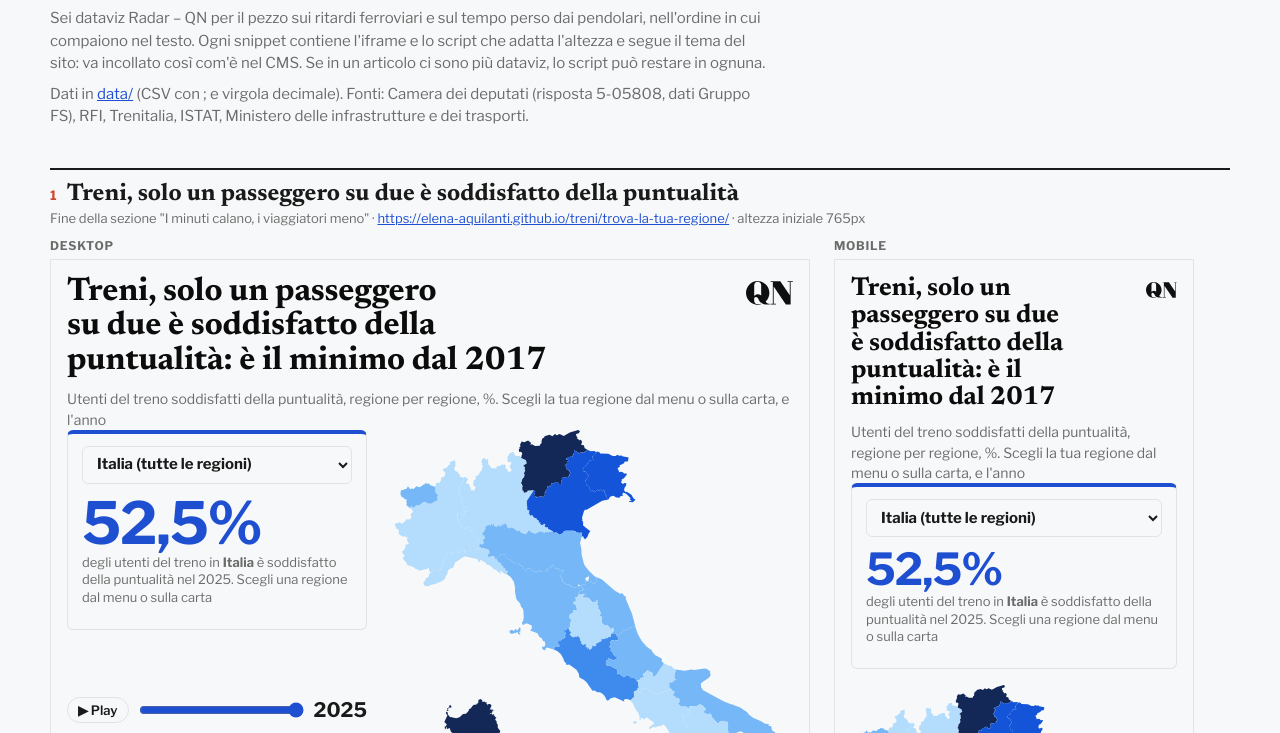
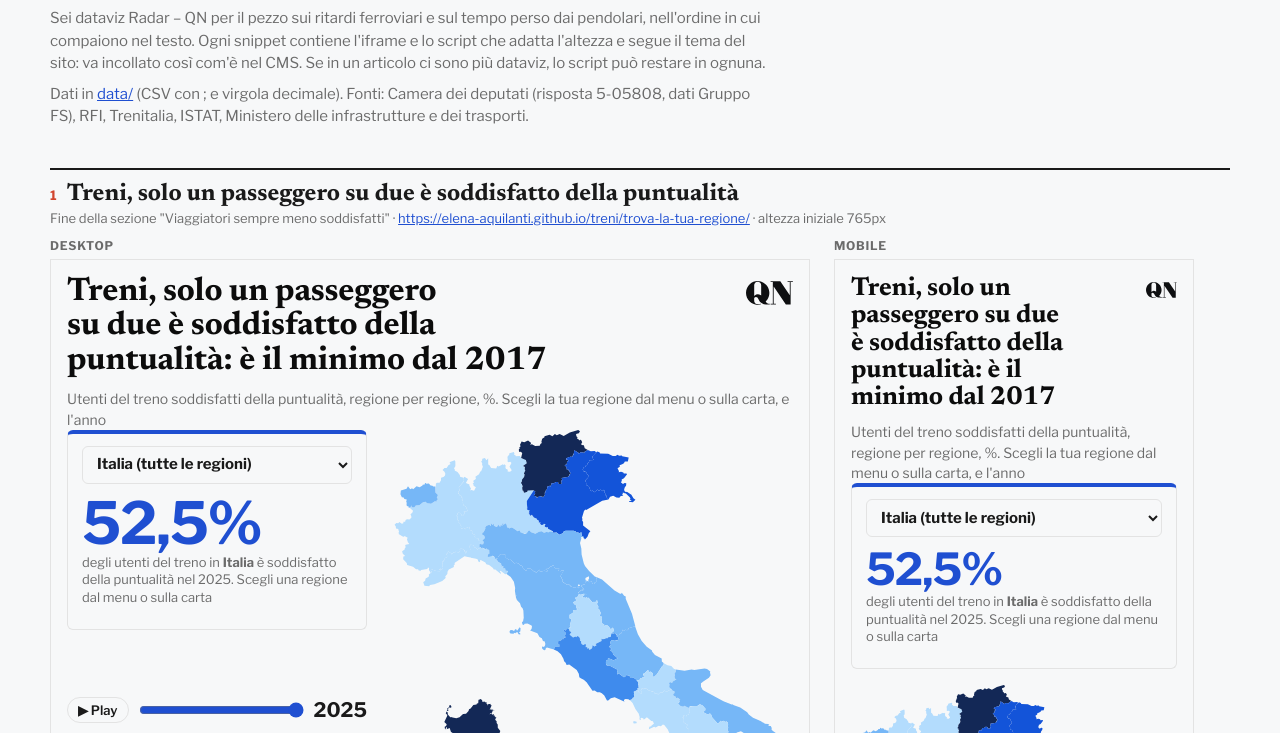
Before and after one commit to elena-aquilanti/treni, a plain HTML site: page index.html in a window 1280 px wide. Shown: the part 67-800 px from the top of the page. Drawn offline with nearby package versions, Linux system fonts and the light colour scheme.

```diff
--- a/index.html
+++ b/index.html
@@ -24,7 +24,7 @@ h1{font-family:var(--serif);font-size:clamp(28px,5vw,40px);line-height:1.05;marg
 <h1>Ritardi dei treni: il conto dei minuti</h1>
 <p class="lead">Sei dataviz Radar – QN per il pezzo sui ritardi ferroviari e sul tempo perso dai pendolari, nell'ordine in cui compaiono nel testo. Ogni snippet contiene l'iframe e lo script che adatta l'altezza e segue il tema del sito: va incollato così com'è nel CMS. Se in un articolo ci sono più dataviz, lo script può restare in ognuna.</p>
 <p class="lead">Dati in <a href="data/">data/</a> (CSV con ; e virgola decimale). Fonti: Camera dei deputati (risposta 5-05808, dati Gruppo FS), RFI, Trenitalia, ISTAT, Ministero delle infrastrutture e dei trasporti.</p>
-<section class="it"><h2><span>1</span>Treni, solo un passeggero su due è soddisfatto della puntualità</h2><p class="meta">Fine della sezione &quot;I minuti calano, i viaggiatori meno&quot; · <a href="trova-la-tua-regione/">https://elena-aquilanti.github.io/treni/trova-la-tua-regione/</a> · altezza iniziale 765px</p>
+<section class="it"><h2><span>1</span>Treni, solo un passeggero su due è soddisfatto della puntualità</h2><p class="meta">Fine della sezione &quot;Viaggiatori sempre meno soddisfatti&quot; · <a href="trova-la-tua-regione/">https://elena-aquilanti.github.io/treni/trova-la-tua-regione/</a> · altezza iniziale 765px</p>
 <div class="pv"><div class="d"><p>Desktop</p><iframe src="trova-la-tua-regione/" width="100%" height="765" frameborder="0" scrolling="no" title="Treni, solo un passeggero su due è soddisfatto della puntualità" loading="lazy"></iframe></div><div class="m"><p>Mobile</p><iframe src="trova-la-tua-regione/" width="360" height="1194" frameborder="0" scrolling="no" title="Treni, solo un passeggero su due è soddisfatto della puntualità, mobile" loading="lazy"></iframe></div></div>
 <div class="sn"><button type="button" class="cp">Copia snippet per il CMS</button><pre>&lt;iframe src=&quot;https://elena-aquilanti.github.io/treni/trova-la-tua-regione/&quot; width=&quot;100%&quot; height=&quot;765&quot; frameborder=&quot;0&quot; scrolling=&quot;no&quot; title=&quot;Treni, solo un passeggero su due è soddisfatto della puntualità&quot;&gt;&lt;/iframe&gt;
 &lt;script&gt;
```
